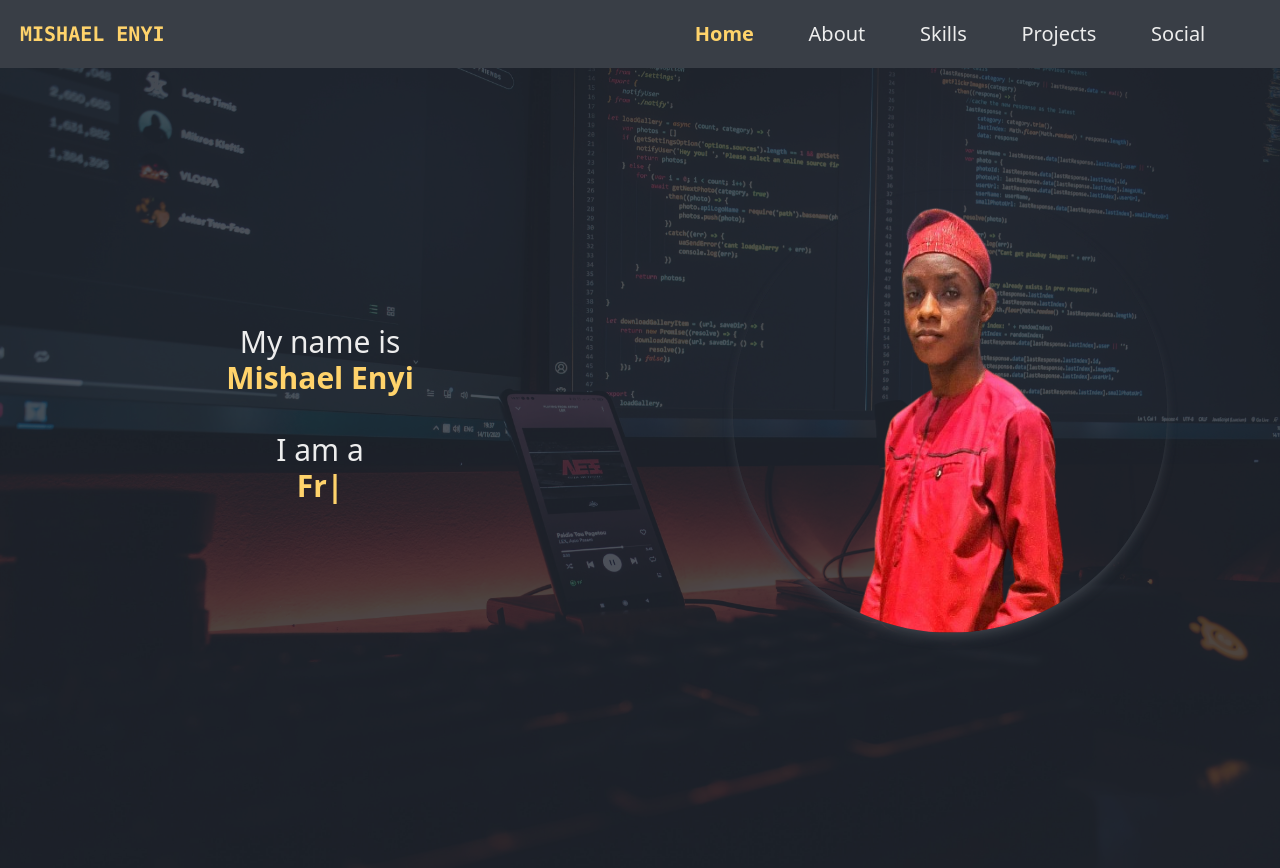
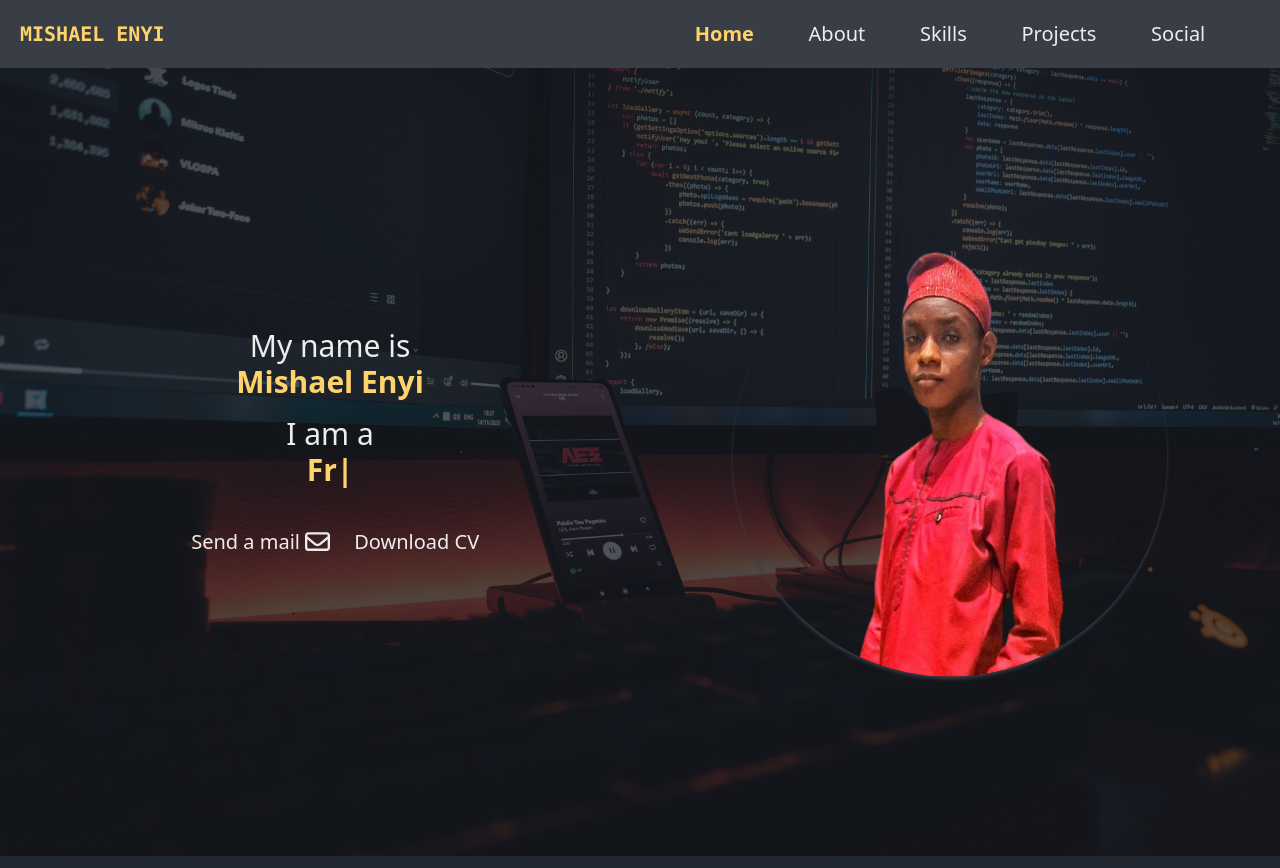
Before and after one commit to mishael-codes/portfolio-v2, a React (Vite) app: page / in a window 1280 px wide. Built offline with nearby package versions, Linux system fonts and the light colour scheme.

Commit message:
design ui fixes on social.jsx and home.jsx

```diff
--- a/src/components/pages/home.jsx
+++ b/src/components/pages/home.jsx
@@ -1,28 +1,32 @@
 import { TypeAnimation } from "react-type-animation";
+import { faEnvelope } from "@fortawesome/free-regular-svg-icons";
 import backgroundImg from "../../assets/images/bg/background-img.jpg";
 import heroImageMobile from "../../assets/images/hero_img.png";
+import { FontAwesomeIcon } from "@fortawesome/react-fontawesome";
 const Home = () => {
   return (
     <>
-      <div className="relative bg-background">
+      <div className="relative bg-transparent">
         <img
           src={backgroundImg}
           alt="background.jpg"
-          className="absolute opacity-20 w-full h-screen"
+          className="absolute opacity-50 brightness-50 w-full h-screen -z-10"
         />
-        <div className="w-full flex items-center justify-center flex-col pb-28 px-5 h-screen md:flex-row-reverse md:justify-between">
+        <div className="w-full flex items-center justify-evenly flex-col -mt-3 px-5 h-screen md:flex-row-reverse md:justify-between">
+          {/* hero image */}
           <img
             src={heroImageMobile}
             alt="pic of me in a traditional attire"
-            className=" md:w-1/2 scale-[.70] rounded-full shadow-lg shadow-shadowColor"
+            className=" md:w-1/2 scale-[.70] rounded-full shadow-md shadow-shadowColor"
           />
-          <div className="absolute z-10 left-0 top-[60%] md:top-[30%] w-full md:w-1/2 text-center mt-4 md:text-3xl">
+          {/* introduction starts */}
+          <div className="w-full md:w-1/2 text-center -mt-5 md:text-3xl flex items-center justify-center flex-col">
             <h2 className="text-textColor opacity-100">
               My name is <br />
               <strong className="text-accentColor">Mishael Enyi</strong>
             </h2>
             <br />
-            <p className="text-textColor">
+            <p className="text-textColor -mt-5">
               I am a <br />
               <TypeAnimation
                 preRenderFirstString={true}
@@ -42,7 +46,19 @@ const Home = () => {
                 className="text-accentColor"
               />
             </p>
+            {/* cta */}
+            <div className="md:text-xl text-textColor mt-5 md:mt-8 gap-2 w-fit flex items-center justify-between">
+              <button className="hover:border border-l-accentColor border-t-accentColor border-r-textColor border-b-textColor hover:text-accentColor hover:-translate-y-1 active:translate-y-1 transition-all p-2 rounded">
+                <a href="mailto:enyimishael22@gmail.com" className="w-full h-full">&nbsp;
+                  Send a mail <FontAwesomeIcon icon={faEnvelope} size="lg" />
+                </a>
+              </button>
+              <button className="hover:border border-l-accentColor border-t-accentColor border-r-textColor border-b-textColor hover:text-accentColor hover:-translate-y-1 active:translate-y-1 transition-all p-2 rounded">
+                Download CV{" "}
+              </button>
+            </div>
           </div>
+          {/* introduction ends */}
         </div>
       </div>
     </>
--- a/src/components/pages/social.jsx
+++ b/src/components/pages/social.jsx
@@ -16,7 +16,7 @@ const Social = () => {
           Socials
         </h1>
 
-        <div className="w-full flex items-center justify-evenly mt-8 h-[50vh]">
+        <div className="w-full flex items-center justify-evenly flex-col md:flex-row mt-8 h-[50vh] gap-12 md:gap-0">
           <a
             target="_blank"
             rel="noreferrer"
```
